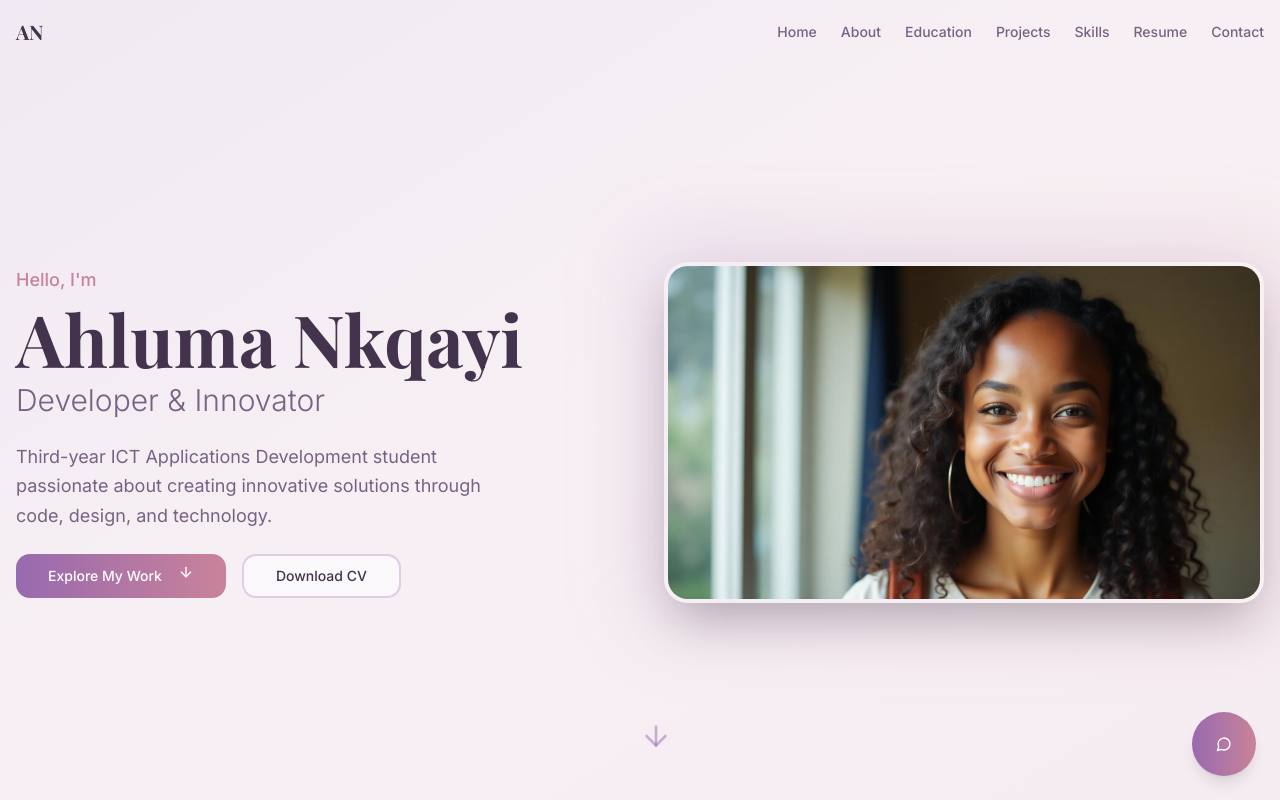
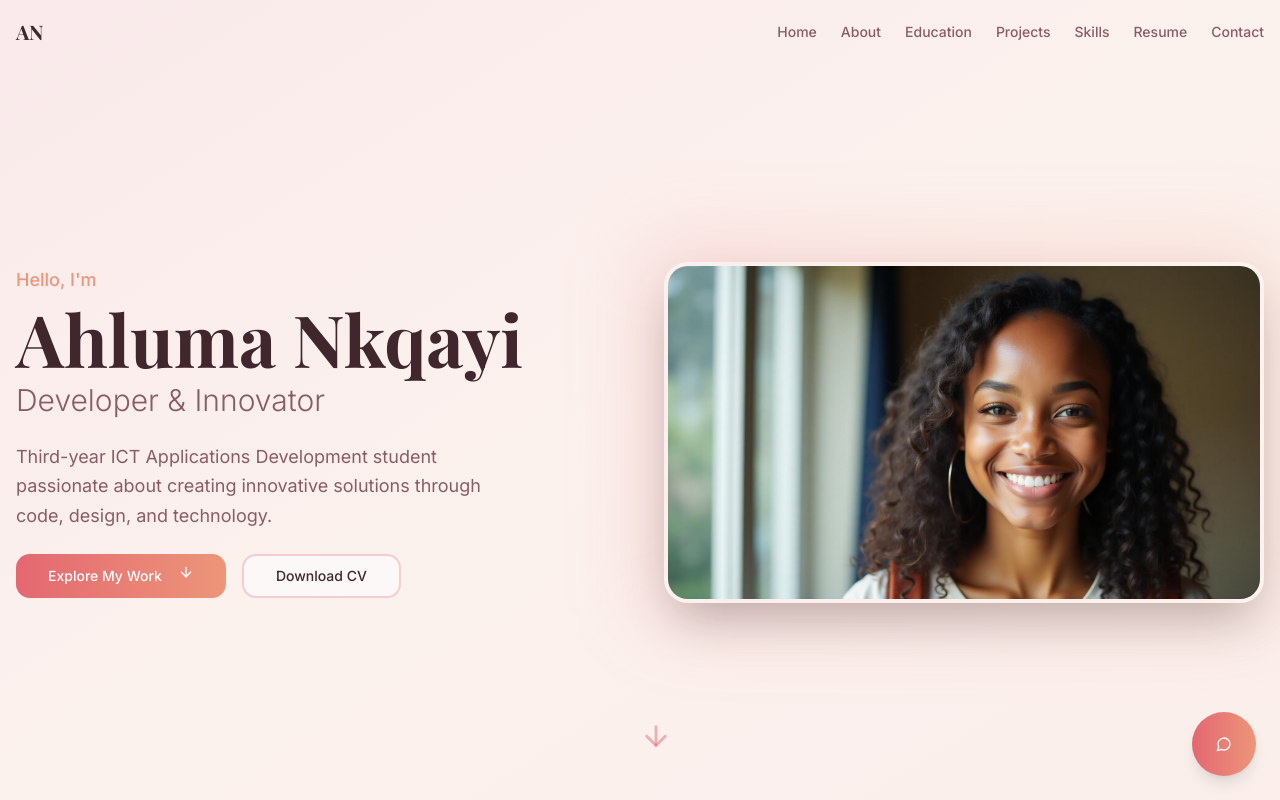
Before and after one commit to Ahluma-Nkqayi/ahluma-nkqayi-portfolio, a React (Vite) app: page / in a window 1280 px wide. Shown: the top 800 px of the page. Built offline with nearby package versions, Linux system fonts and the light colour scheme; the HTML template or start-up script is replaced by a standard one.

Commit message:
Refactor: Update color scheme

```diff
--- a/src/index.css
+++ b/src/index.css
@@ -8,77 +8,77 @@ All colors MUST be HSL.
 
 @layer base {
   :root {
-    --background: 280 30% 98%;
-    --foreground: 280 20% 25%;
+    --background: 355 45% 98%;
+    --foreground: 345 25% 20%;
 
     --card: 0 0% 100%;
-    --card-foreground: 280 20% 25%;
+    --card-foreground: 345 25% 20%;
 
     --popover: 0 0% 100%;
-    --popover-foreground: 280 20% 25%;
+    --popover-foreground: 345 25% 20%;
 
-    --primary: 280 30% 55%;
+    --primary: 355 70% 65%;
     --primary-foreground: 0 0% 100%;
 
-    --secondary: 350 45% 75%;
-    --secondary-foreground: 280 20% 25%;
+    --secondary: 25 85% 75%;
+    --secondary-foreground: 345 25% 20%;
 
-    --muted: 280 20% 95%;
-    --muted-foreground: 280 15% 45%;
+    --muted: 355 30% 95%;
+    --muted-foreground: 345 20% 45%;
 
-    --accent: 340 40% 65%;
+    --accent: 15 75% 70%;
     --accent-foreground: 0 0% 100%;
 
     --destructive: 0 84.2% 60.2%;
     --destructive-foreground: 0 0% 100%;
 
-    --border: 280 20% 90%;
-    --input: 280 20% 90%;
-    --ring: 280 30% 55%;
+    --border: 355 25% 90%;
+    --input: 355 25% 90%;
+    --ring: 355 70% 65%;
 
     --radius: 1rem;
 
     /* Custom design tokens */
-    --gradient-primary: linear-gradient(135deg, hsl(280 30% 55%), hsl(350 45% 75%));
-    --gradient-soft: linear-gradient(180deg, hsl(280 30% 98%), hsl(350 45% 95%));
-    --gradient-hero: linear-gradient(135deg, hsl(280 40% 95%), hsl(350 50% 95%));
+    --gradient-primary: linear-gradient(135deg, hsl(355 70% 65%), hsl(25 85% 75%));
+    --gradient-soft: linear-gradient(180deg, hsl(355 45% 98%), hsl(25 75% 95%));
+    --gradient-hero: linear-gradient(135deg, hsl(355 50% 95%), hsl(25 70% 95%));
 
-    --shadow-soft: 0 4px 20px -2px hsl(280 30% 55% / 0.15);
-    --shadow-hover: 0 8px 30px -4px hsl(280 30% 55% / 0.25);
-    --shadow-glow: 0 0 40px hsl(350 45% 75% / 0.3);
+    --shadow-soft: 0 4px 20px -2px hsl(355 70% 65% / 0.15);
+    --shadow-hover: 0 8px 30px -4px hsl(355 70% 65% / 0.25);
+    --shadow-glow: 0 0 40px hsl(25 85% 75% / 0.3);
 
     --transition-smooth: all 0.4s cubic-bezier(0.4, 0, 0.2, 1);
     --transition-bounce: all 0.5s cubic-bezier(0.68, -0.55, 0.265, 1.55);
   }
 
   .dark {
-    --background: 280 30% 10%;
-    --foreground: 280 20% 95%;
+    --background: 345 30% 10%;
+    --foreground: 355 20% 95%;
 
-    --card: 280 25% 15%;
-    --card-foreground: 280 20% 95%;
+    --card: 345 25% 15%;
+    --card-foreground: 355 20% 95%;
 
-    --popover: 280 25% 15%;
-    --popover-foreground: 280 20% 95%;
+    --popover: 345 25% 15%;
+    --popover-foreground: 355 20% 95%;
 
-    --primary: 280 30% 65%;
+    --primary: 355 65% 70%;
     --primary-foreground: 0 0% 100%;
 
-    --secondary: 350 45% 65%;
-    --secondary-foreground: 0 0% 100%;
+    --secondary: 25 75% 70%;
+    --secondary-foreground: 345 25% 15%;
 
-    --muted: 280 25% 20%;
-    --muted-foreground: 280 15% 65%;
+    --muted: 345 25% 20%;
+    --muted-foreground: 345 15% 65%;
 
-    --accent: 340 40% 55%;
+    --accent: 15 70% 65%;
     --accent-foreground: 0 0% 100%;
 
     --destructive: 0 62.8% 30.6%;
     --destructive-foreground: 0 0% 100%;
 
-    --border: 280 25% 25%;
-    --input: 280 25% 25%;
-    --ring: 280 30% 65%;
+    --border: 345 25% 25%;
+    --input: 345 25% 25%;
+    --ring: 355 65% 70%;
   }
 }
 
```
